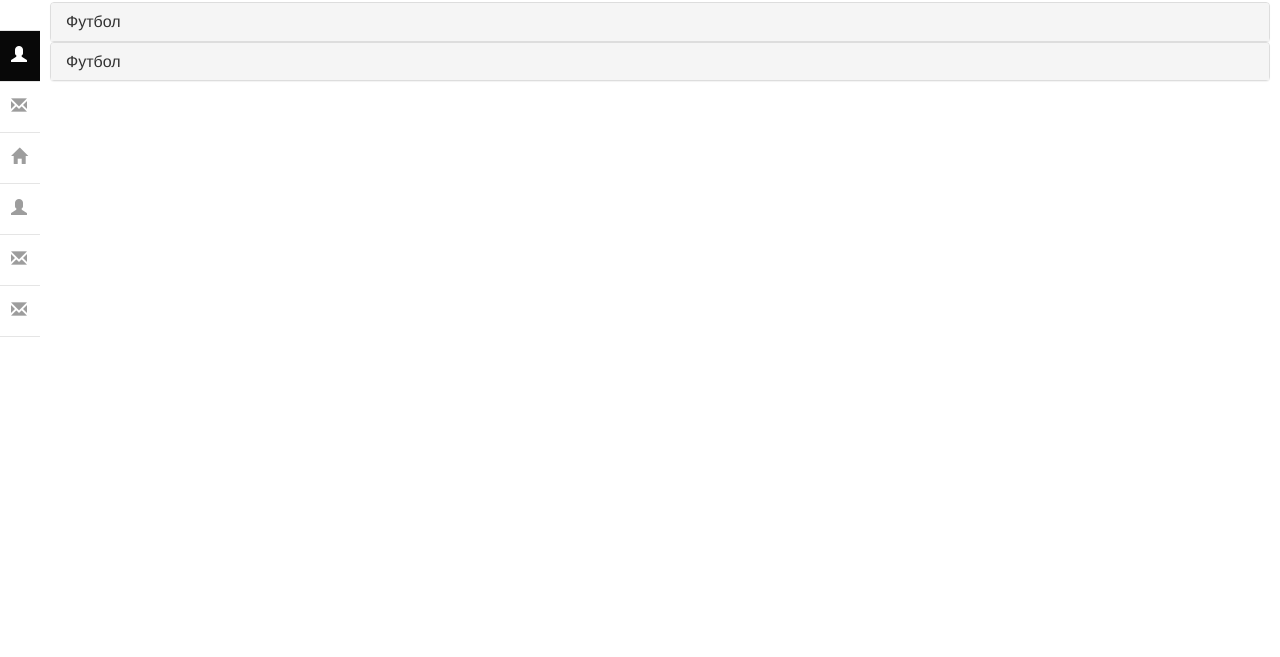
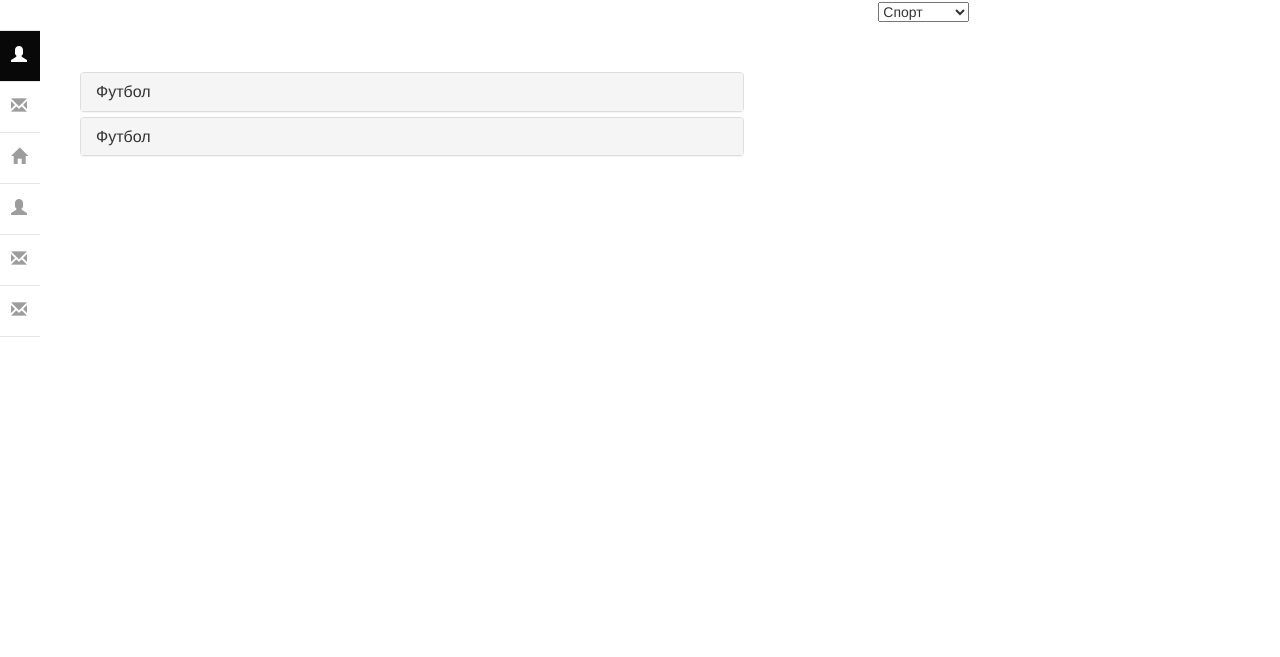
Before and after one commit to akiryazov/playTogether, a website: page app/index.html at #!/main in a window 1280 px wide. Shown: the part 143-800 px from the top of the page. Drawn offline with nearby package versions, Linux system fonts and the light colour scheme.

Commit message:
Adding changes to main page

```diff
--- a/app/main/main.css
+++ b/app/main/main.css
@@ -183,3 +183,6 @@ body {
 	font-size: 16px;
 	padding-top: 10px !important;
   }
+  .selectFilter {
+	  padding-bottom: 50px;
+  }
--- a/app/main/main.html
+++ b/app/main/main.html
@@ -30,13 +30,21 @@
         </div>
     </nav>
     <div class="main" ng-controller="MainCtrl">
-        <h2> Събития </h2>
-        <uib-accordion close-others="oneAtATime">
-            <div ng-repeat="event in events">
-                <div uib-accordion-group class="panel-default" is-open="status.open">
-                    <uib-accordion-heading>
-                        {{event.sportType}}
-                    </uib-accordion-heading>
+        <div class="row">
+            <h2 style="margin-left: 28px"> Събития </h2>
+        </div>
+        <div class="row col-md-12">
+            <div class="col-md-offset-8 col-md-4 selectFilter" style="float:right">
+                <select>
+            <option value="sport">Спорт</option>
+            <option value="dateAndTime"> Дата и час </option>
+            <option value="location"> Локация </option>
+                </select>
+            </div>
+        </div>
+        <div class="col-md-12">
+            <uib-accordion class="col-md-7" close-others="oneAtATime">
+                <div uib-accordion-group class="panel-default" heading="{{event.sportType}}" ng-repeat="event in events">
                     <div class="row whenAndWhereInfo">
                         <span class="glyphicon glyphicon-calendar col-md-4" aria-hidden="true">
                         {{event.dateAndTime}}</span>
@@ -51,77 +59,11 @@
                         <span class="glyphicon glyphicon-thumbs-up col-md-12" aria-hidden="true">
                     {{event.peopleGoing}}</span>
                     </div>
-
-                    <!--<uib-accordion-heading>
-                    Футбол<i class="pull-right glyphicon" ng-class="{'glyphicon-chevron-down': status.open, 'glyphicon-chevron-right': !status.open}"></i>
-                </uib-accordion-heading>
-                <div class="row whenAndWhereInfo">
-                    <span class="glyphicon glyphicon-calendar col-md-4" aria-hidden="true">
-                        20:00-21:00 25/04/2017</span>
-                    <span class="glyphicon glyphicon-map-marker col-md-8" aria-hidden="true">
-                        ж.к. Дружба, бул. "Цветан Лазаров" 1581, София</span>
+                    <div class="row">
+                        <button class="btn" style="float:right"> Към събитието </button>
+                    </div>
                 </div>
-                <div class="row whoInfo">
-                    <span class="glyphicon glyphicon-user col-md-12" aria-hidden="true">
-                    Ангел Кирязов</span>
-                </div>
-                <div class="row howManyInfo">
-                    <span class="glyphicon glyphicon-thumbs-up col-md-12" aria-hidden="true">
-                    9/12</span>
-                </div>
-                <uib-accordion-heading>
-                    Тенис<i class="pull-right glyphicon" ng-class="{'glyphicon-chevron-down': status.open, 'glyphicon-chevron-right': !status.open}"></i>
-                </uib-accordion-heading>
-                <div class="row whenAndWhereInfo">
-                    <span class="glyphicon glyphicon-calendar col-md-4" aria-hidden="true">
-                        16:00-18:00 13/05/2017</span>
-                    <span class="glyphicon glyphicon-map-marker col-md-8" aria-hidden="true">
-                        ж.к. Люлин, ул. "Филиповско шосе" 38 1581, София</span>
-                </div>
-                <div class="row whoInfo">
-                    <span class="glyphicon glyphicon-user col-md-12" aria-hidden="true">
-                    Димитър Петров</span>
-                </div>
-                <div class="row howManyInfo">
-                    <span class="glyphicon glyphicon-thumbs-up col-md-12" aria-hidden="true">
-                    1/2</span>
-                </div>
-                <uib-accordion-heading>
-                    Баскетбол<i class="pull-right glyphicon" ng-class="{'glyphicon-chevron-down': status.open, 'glyphicon-chevron-right': !status.open}"></i>
-                </uib-accordion-heading>
-                <div class="row whenAndWhereInfo">
-                    <span class="glyphicon glyphicon-calendar col-md-4" aria-hidden="true">
-                        18:00-19:30 05/05/2017</span>
-                    <span class="glyphicon glyphicon-map-marker col-md-8" aria-hidden="true">
-                        ж.к. Студентски град, ул. "Атанас Манчев", София</span>
-                </div>
-                <div class="row whoInfo">
-                    <span class="glyphicon glyphicon-user col-md-12" aria-hidden="true">
-                    Георги Атанасов</span>
-                </div>
-                <div class="row howManyInfo">
-                    <span class="glyphicon glyphicon-thumbs-up col-md-12" aria-hidden="true">
-                    4/6</span>
-                </div>
-                <uib-accordion-heading>
-                    Йога<i class="pull-right glyphicon" ng-class="{'glyphicon-chevron-down': status.open, 'glyphicon-chevron-right': !status.open}"></i>
-                </uib-accordion-heading>
-                <div class="row whenAndWhereInfo">
-                    <span class="glyphicon glyphicon-calendar col-md-4" aria-hidden="true">
-                        15:00-17:00 23/04/2017</span>
-                    <span class="glyphicon glyphicon-map-marker col-md-8" aria-hidden="true">
-                        Южен парк, София</span>
-                </div>
-                <div class="row whoInfo">
-                    <span class="glyphicon glyphicon-user col-md-12" aria-hidden="true">
-                    Мария Цонева</span>
-                </div>
-                <div class="row howManyInfo">
-                    <span class="glyphicon glyphicon-thumbs-up col-md-12" aria-hidden="true">
-                    9/15</span>
-                </div>-->
-                </div>
-        </uib-accordion>
+            </uib-accordion>
         </div>
-
+    </div>
 </body>
--- a/app/main/main.js
+++ b/app/main/main.js
@@ -4,30 +4,30 @@ angular
     .module('playTogether')
     .controller('MainCtrl', ['$scope', '$rootScope', function ($scope, $rootScope) {
 
-        function htmlbodyHeightUpdate() {
-            var height3 = $(window).height();
-            var height1 = $('.nav').height() + 50;
-            var height2 = $('.main').height();
-            if (height2 > height3) {
-                $('html').height(Math.max(height1, height3, height2) + 10);
-                $('body').height(Math.max(height1, height3, height2) + 10);
-            }
-            else {
-                $('html').height(Math.max(height1, height3, height2));
-                $('body').height(Math.max(height1, height3, height2));
-            }
+        // function htmlbodyHeightUpdate() {
+        //     var height3 = $(window).height();
+        //     var height1 = $('.nav').height() + 50;
+        //     var height2 = $('.main').height();
+        //     if (height2 > height3) {
+        //         $('html').height(Math.max(height1, height3, height2) + 10);
+        //         $('body').height(Math.max(height1, height3, height2) + 10);
+        //     }
+        //     else {
+        //         $('html').height(Math.max(height1, height3, height2));
+        //         $('body').height(Math.max(height1, height3, height2));
+        //     }
 
-        }
-        $(document).ready(function () {
-            htmlbodyHeightUpdate()
-            $(window).resize(function () {
-                htmlbodyHeightUpdate()
-            });
-            $(window).scroll(function () {
-                height2 = $('.main').height();
-                htmlbodyHeightUpdate();
-            });
-        });
+        // }
+        // $(document).ready(function () {
+        //     htmlbodyHeightUpdate()
+        //     $(window).resize(function () {
+        //         htmlbodyHeightUpdate()
+        //     });
+        //     $(window).scroll(function () {
+        //         height2 = $('.main').height();
+        //         htmlbodyHeightUpdate();
+        //     });
+        // });
 
         $scope.oneAtATime = true;
 
```
